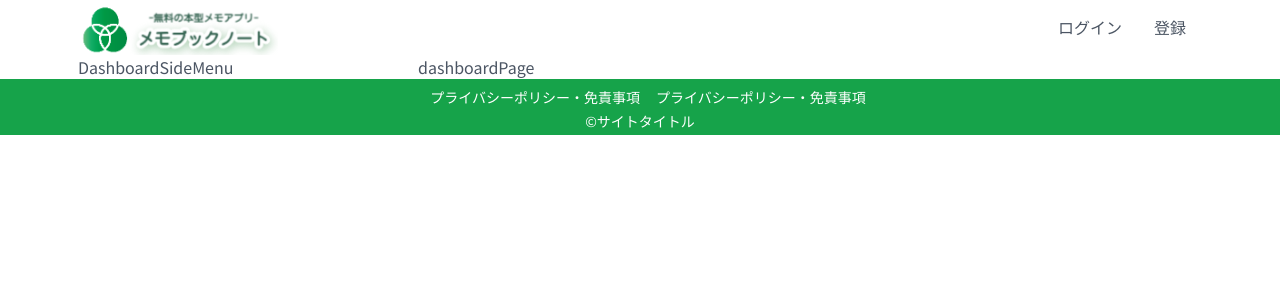
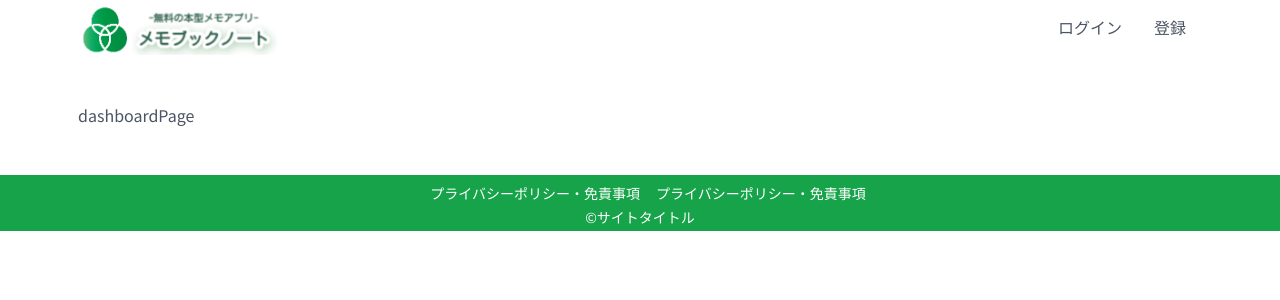
Before and after one commit to haru0354/web-app-introduction, a Next.js app: page /dashboard in a window 1280 px wide. Shown: the top 300 px of the page. Built offline with nearby package versions, Linux system fonts and the light colour scheme.

Commit message:
dashboardのレイアウトの変更

```diff
--- a/app/(dashboard)/layout.tsx
+++ b/app/(dashboard)/layout.tsx
@@ -12,9 +12,8 @@
   children: React.ReactNode;
 }>) {
   return (
-    <main className="flex flex-col md:flex-row justify-between w-full max-w-[1140px] mx-auto">
-      <div className="order-2 w-full max-w-[800px] px-2">{children}</div>
-      <DashboardSideMenu />
+    <main className="w-full max-w-[1140px] my-12 mx-auto">
+      <div className="w-full px-2">{children}</div>
     </main>
   );
 }
```
